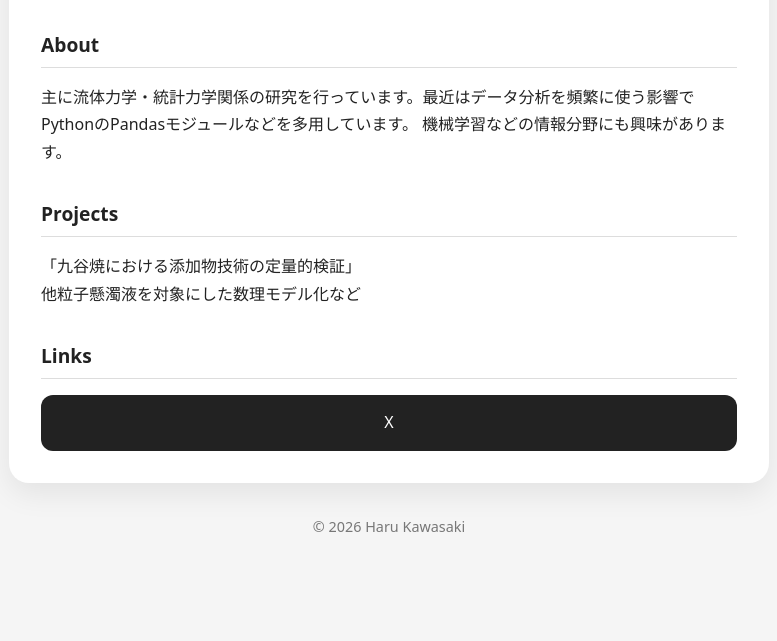
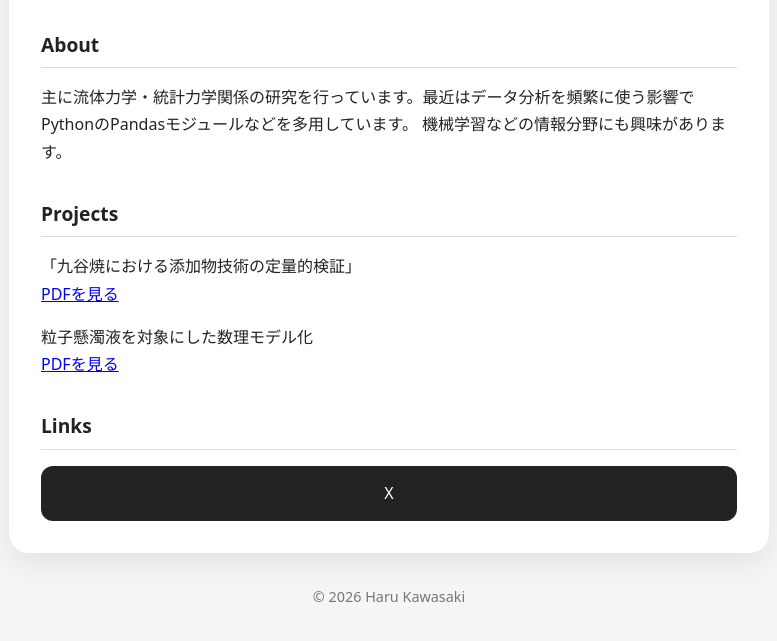
Before and after one commit to springharu7c/springharu7c.github.io, a plain HTML site: page index.html in a window 1280 px wide. Shown: the part 181-822 px from the top of the page, without its empty margins (251-1028 px from the left). Before the commit the page ends 800 px from the top, so only its background shows below. Drawn offline with Linux system fonts and the light colour scheme.

Commit message:
Add PDF links for research and modeling projects

```diff
--- a/index.html
+++ b/index.html
@@ -85,9 +85,19 @@
 
       <h2>Projects</h2>
       <p>
-        「九谷焼における添加物技術の定量的検証」
-        <br>他粒子懸濁液を対象にした数理モデル化など
+        「九谷焼における添加物技術の定量的検証」<br>
+         <a href="pdf/Kutani_research.pdf" target="_blank">
+          PDFを見る
+        </a>
       </p>
+
+      <p>
+        粒子懸濁液を対象にした数理モデル化<br>
+        <a href="pdf/supplement_ns_compare2.pdf" target="_blank">
+          PDFを見る
+        </a>
+      </p>
+
 
       <h2>Links</h2>
       <div class="links">
```
